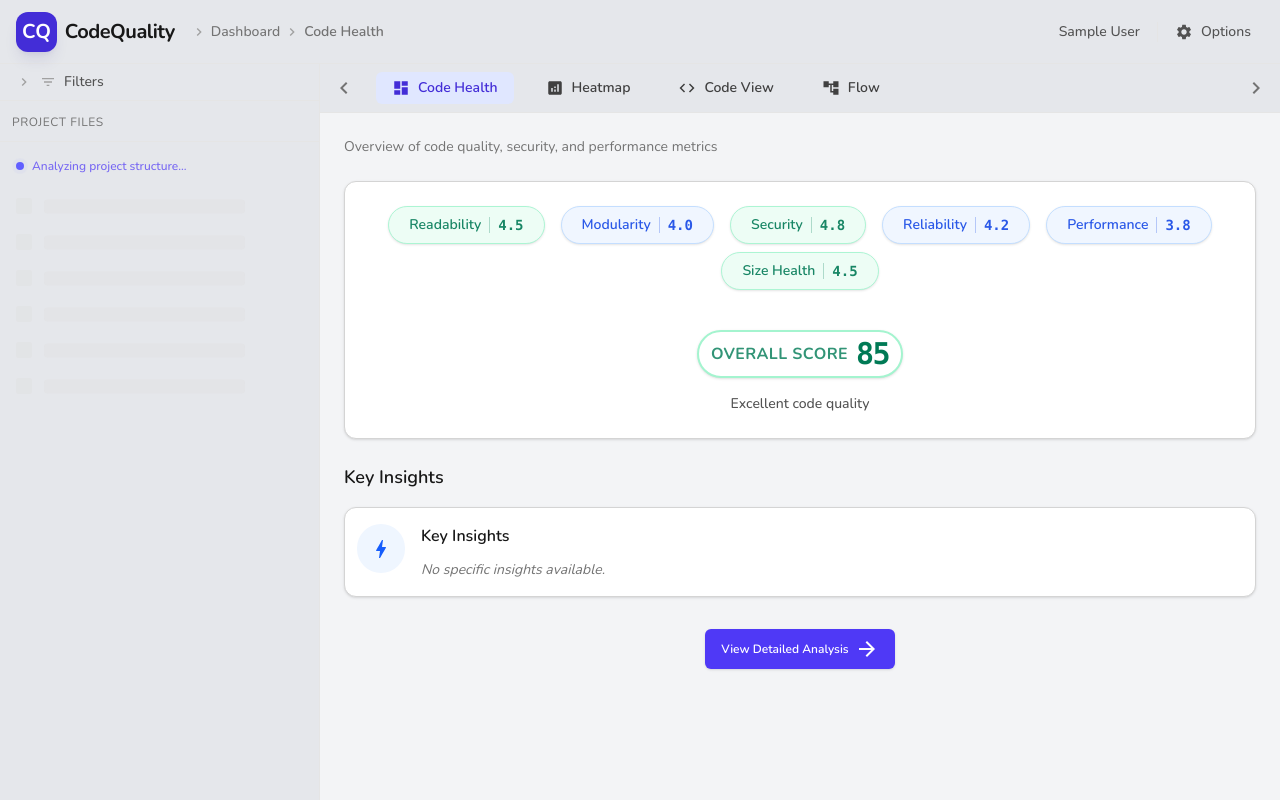
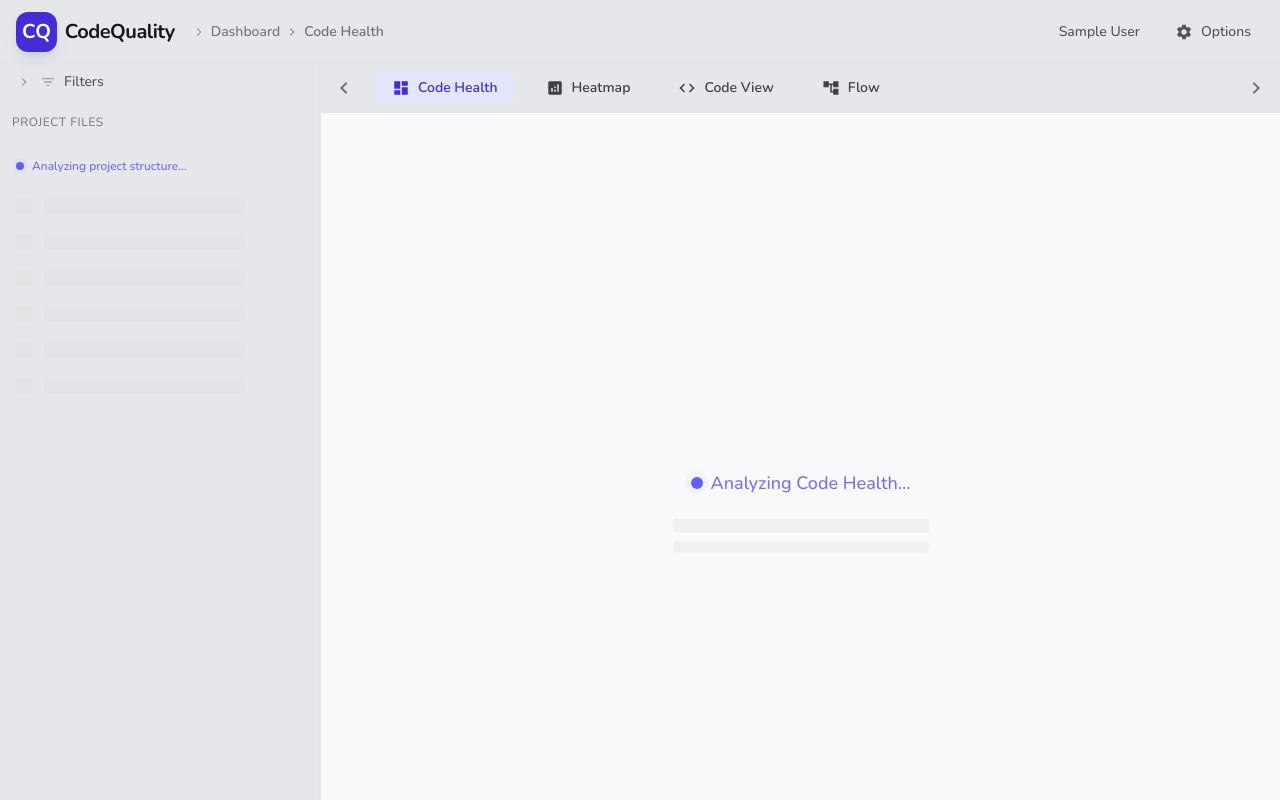
Before and after one commit to Aiinhome-Aivista/code-complexity-ui, a Next.js app: page /code-health in a window 1280 px wide. Built offline with nearby package versions, Linux system fonts and the light colour scheme; sample sign-in values are in the browser's storage; some icons are missing.

Commit message:
added loader in code health and flow

```diff
--- a/src/app/(analysis)/code-health/page.tsx
+++ b/src/app/(analysis)/code-health/page.tsx
@@ -30,11 +30,15 @@ const mockProjectHealth = {
   },
 };
 
+import { useUIStore } from "@/store/uiStore";
+import { Skeleton } from "@mui/material";
+
 export default function CodeHealthAnalysis() {
-  const [results, setResults] = useState<any>(null);
+  const projectResults = useUIStore((state) => state.projectResults);
   const [selectedMetric, setSelectedMetric] = useState<string | null>(null);
 
-  // Use results if available, otherwise fallback to mock (or empty if you prefer, but fallback is safer for now)
+  // Derive currentHealth from store data
+  const results = projectResults;
   const currentHealth = results?.codeHealth || mockProjectHealth;
   const overallScoreVal = currentHealth.overallScore;
   const overallScore = typeof overallScoreVal === 'object' && overallScoreVal !== null ? overallScoreVal.score : overallScoreVal;
@@ -42,16 +46,33 @@ export default function CodeHealthAnalysis() {
   const ratings = currentHealth.ratings;
   const insights = results?.insights || [];
 
-  useEffect(() => {
-    const storageData = localStorage.getItem("code-heatmap-storage-v1");
-    if (storageData) {
-      const parsedData = JSON.parse(storageData);
-      if (parsedData && parsedData.state && parsedData.state.projectResults) {
-        setResults(parsedData.state.projectResults);
-        /* console.log("results:", parsedData.state.projectResults); */
-      }
-    }
-  }, []);
+  // Loading Logic
+  // If projectResults is null, we assume we are loading or haven't selected a project yet.
+  if (!projectResults) {
+    return (
+      <div className="h-full min-h-screen flex items-center justify-center flex-col gap-4 bg-gray-50 dark:bg-neutral-900 border-l border-neutral-200 dark:border-neutral-800">
+        <div className="flex items-center gap-2">
+          <span className="relative flex h-3 w-3">
+            <span className="animate-ping absolute inline-flex h-full w-full rounded-full bg-indigo-400 opacity-75"></span>
+            <span className="relative inline-flex rounded-full h-3 w-3 bg-indigo-500"></span>
+          </span>
+          <span className="text-lg font-medium text-indigo-600 animate-pulse">
+            Analyzing Code Health...
+          </span>
+        </div>
+        <div className="space-y-2 w-64">
+           <Skeleton
+            variant="text"
+            sx={{ bgcolor: "grey.300", fontSize: "1rem" }}
+          />
+          <Skeleton
+            variant="text"
+            sx={{ bgcolor: "grey.300", fontSize: "0.8rem" }}
+          />
+        </div>
+      </div>
+    );
+  }
 
   const getScoreColor = (score: number) => {
     if (score >= 80) return "text-green-500";
--- a/src/app/(analysis)/flow/page.tsx
+++ b/src/app/(analysis)/flow/page.tsx
@@ -17,6 +17,7 @@ import dagre from "dagre";
 import { useUIStore } from "@/store/uiStore";
 import CustomNode from "./CustomNode";
 import { ViewQuilt } from "@mui/icons-material";
+import { Skeleton } from "@mui/material";
 
 const nodeTypes = {
   custom: CustomNode,
@@ -128,13 +129,28 @@ function Flow() {
 
   if (!flowData || (Array.isArray(flowData) && flowData.length === 0)) {
     return (
-      <div className="h-full flex items-center justify-center bg-gray-200 dark:bg-neutral-950 text-neutral-400">
-        <div className="flex flex-col items-center gap-2">
-          <ViewQuilt fontSize="large" className="opacity-50" />
-          <p>No flow data to visualize</p>
+      <div className="h-full flex items-center justify-center flex-col gap-4 bg-gray-50 dark:bg-neutral-900 border-l border-neutral-200 dark:border-neutral-800">
+        <div className="flex items-center gap-2">
+          <span className="relative flex h-3 w-3">
+            <span className="animate-ping absolute inline-flex h-full w-full rounded-full bg-indigo-400 opacity-75"></span>
+            <span className="relative inline-flex rounded-full h-3 w-3 bg-indigo-500"></span>
+          </span>
+          <span className="text-lg font-medium text-indigo-600 animate-pulse">
+            Generating Flow...
+          </span>
+        </div>
+        <div className="space-y-2 w-64">
+          <Skeleton
+            variant="text"
+            sx={{ bgcolor: "grey.300", fontSize: "1rem" }}
+          />
+          <Skeleton
+            variant="text"
+            sx={{ bgcolor: "grey.300", fontSize: "0.8rem" }}
+          />
         </div>
       </div>
-    )
+    );
   }
 
   return (
```
